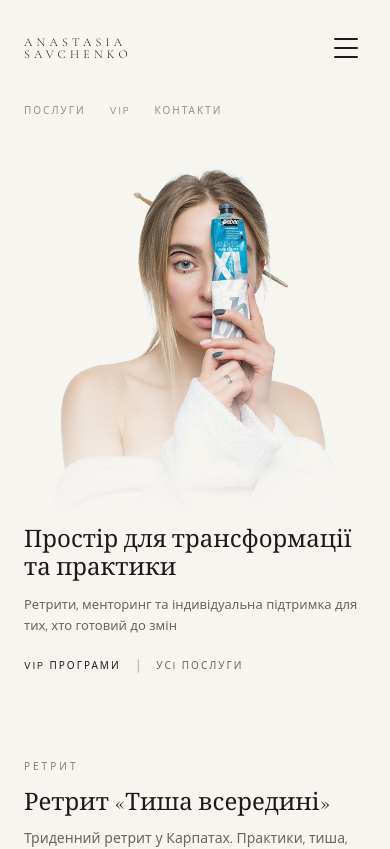
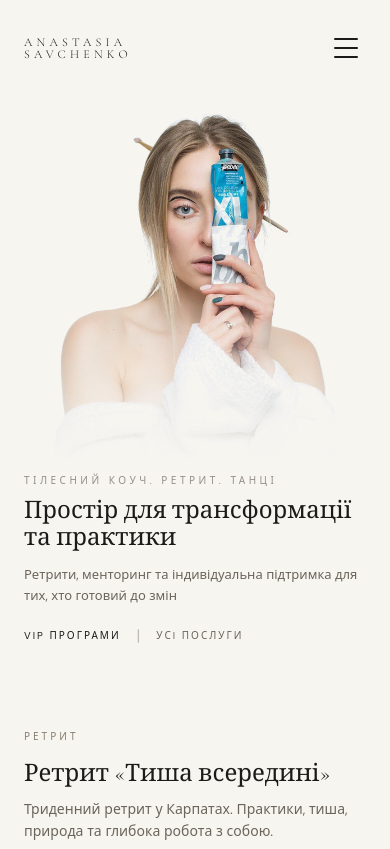
Before and after one commit to SerhiiSavchak/Savchenko-Anastasiia, a Next.js app: page / in a window 390 px wide. Shown: the top 849 px of the page. Built offline with nearby package versions, Linux system fonts and the light colour scheme.

Commit message:
Update hero.tsx

```diff
--- a/components/sections/hero.tsx
+++ b/components/sections/hero.tsx
@@ -17,18 +17,6 @@ export function Hero({ featuredVIP }: HeroProps) {
         <FlowAnchor id="hero" offsetY={0.5} offsetX={1} />
       </div>
       <div className="mx-auto max-w-[1400px] px-6 lg:px-12 h-full flex flex-col">
-        {/* Quiet nav label row — mobile: top, desktop: inside left column above title */}
-        <div className="hero-headline flex flex-col md:hidden items-start gap-2 mb-4 flex-shrink-0">
-          <span className="text-[8px] uppercase tracking-[0.35em] text-muted-foreground/70">
-            {siteConfig.tagline}
-          </span>
-          <div className="flex items-center gap-6">
-            <a href="#products" className="hover-line text-[10px] uppercase tracking-[0.2em] text-muted-foreground/70 hover:text-foreground transition-colors">Послуги</a>
-            <a href="#vip" className="hover-line text-[10px] uppercase tracking-[0.2em] text-muted-foreground/70 hover:text-foreground transition-colors">VIP</a>
-            <a href="#contacts" className="hover-line text-[10px] uppercase tracking-[0.2em] text-muted-foreground/70 hover:text-foreground transition-colors">Контакти</a>
-          </div>
-        </div>
-
         {/* Mobile: double image composition + text below (no overlap) — all in first viewport */}
         <div className="md:hidden flex-1 flex flex-col min-h-0 relative -mx-6 overflow-hidden">
           {/* Image block — main right, secondary overlapping left */}
@@ -62,8 +50,11 @@ export function Hero({ featuredVIP }: HeroProps) {
               />
             </div>
           </EditorialStackReveal>
-          {/* Text block — below images, higher z-index, adapted for mobile */}
+          {/* Text block — below images, tagline + nav + H1 + subheading, adapted for mobile */}
           <div className="hero-headline hero-delay-1 relative z-20 flex-shrink-0 px-6 pt-3 pb-2 min-w-0">
+            <span className="text-[10px] uppercase tracking-[0.35em] text-muted-foreground/70 block mb-2">
+              {siteConfig.tagline}
+            </span>
             <h1 className="font-serif text-2xl leading-[1.15] font-light text-balance break-words">
               {siteConfig.heroTitle}
             </h1>
@@ -92,15 +83,15 @@ export function Hero({ featuredVIP }: HeroProps) {
         <div className="hidden md:flex flex-row gap-0 min-h-0 flex-1 items-start">
           {/* Left: nav row + H1 + subheading + CTAs */}
           <div className="relative z-10 w-[50%] pr-12 lg:pr-16 flex flex-col justify-center pt-32 lg:pt-36">
-            <div className="hero-headline flex flex-row items-center gap-6 mb-6">
-              <span className="text-[10px] uppercase tracking-[0.35em] text-muted-foreground/70">
+            <div className="hero-headline flex flex-col lg:flex-row lg:flex-wrap items-start lg:items-center gap-y-2 gap-x-6 mb-6">
+              <span className="text-[9px] min-[900px]:text-[10px] uppercase tracking-[0.35em] text-muted-foreground/70 shrink-0">
                 {siteConfig.tagline}
               </span>
-              <span className="text-muted-foreground/30">—</span>
-              <div className="flex items-center gap-6">
-                <a href="#products" className="hover-line text-[11px] uppercase tracking-[0.2em] text-muted-foreground/70 hover:text-foreground transition-colors">Послуги</a>
-                <a href="#vip" className="hover-line text-[11px] uppercase tracking-[0.2em] text-muted-foreground/70 hover:text-foreground transition-colors">VIP</a>
-                <a href="#contacts" className="hover-line text-[11px] uppercase tracking-[0.2em] text-muted-foreground/70 hover:text-foreground transition-colors">Контакти</a>
+              <span className="text-muted-foreground/30 shrink-0 hidden lg:inline">—</span>
+              <div className="flex items-center gap-6 shrink-0">
+                <a href="#products" className="hover-line text-xs md:text-[11px] uppercase tracking-[0.2em] text-foreground/90 hover:text-foreground transition-colors">Послуги</a>
+                <a href="#vip" className="hover-line text-xs md:text-[11px] uppercase tracking-[0.2em] text-foreground/90 hover:text-foreground transition-colors">VIP</a>
+                <a href="#contacts" className="hover-line text-xs md:text-[11px] uppercase tracking-[0.2em] text-foreground/90 hover:text-foreground transition-colors">Контакти</a>
               </div>
             </div>
             <h1 className="hero-headline font-serif text-6xl lg:text-[5rem] xl:text-[5.5rem] leading-[1.05] font-light text-balance">
```
